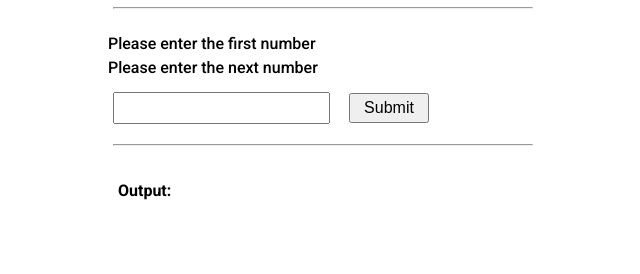
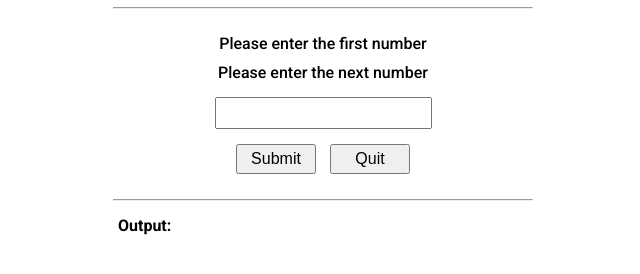
Before and after one commit to toddteis/number-program-challenge, a plain HTML site: page index.html in a window 1280 px wide. Shown: the part 390-664 px from the top of the page, without its empty margins (317-957 px from the left). Drawn offline with Linux system fonts and the light colour scheme.

Commit message:
Styled Number-In Section.

```diff
--- a/index.html
+++ b/index.html
@@ -15,7 +15,7 @@
         <section class="timer" id="timer">
             <div class="set-interval" id="set-interval">
                 <h3 class="timer-heading" id="timer-heading">Enter an interval in seconds</h3>
-                <input type="text" class="timer-text-input" id="timer-text-input">
+                <input type="number" class="timer-text-input" id="timer-text-input">
                 <button type="submit" class="btn-timer-submit" id="btn-timer-submit">Submit</button>
             </div>
             <div class="display-timer-wrapper" id="display-timer-wrapper">
@@ -30,12 +30,15 @@
         <section class="number-in" id="number-in">
             <p>Please enter the first number</p>
             <p>Please enter the next number</p>
-            <input type="text" class="number-in-input" id="number-in-input">
-            <button class="number-in-input" id="number-in-input">Submit</button>
-            <hr>
+            <input type="number" class="number-in-input" id="number-in-input">
+            <div>
+                <button class="number-in-input" id="number-in-input">Submit</button>
+                <button class="number-in-quit" id="number-in-quit">Quit</button>
+            </div>
         </section>
         <section class="display" id="display">
             <div class="display-output" id="display-output">
+                <hr>
                 <h4>Output:</h4>
                 <p></p>
             </div>
--- a/styles.css
+++ b/styles.css
@@ -62,6 +62,7 @@ input {
     height: 2rem;
     padding: 3px;
     font-size: 1rem;
+    text-align: right;
 }
 
 .timer {
@@ -90,3 +91,10 @@ input {
     border: 1px solid black;
     border-radius: 50px;
 }
+
+.number-in {
+    display: flex;
+    flex-direction: column;
+    justify-content: center;
+    align-items: center;
+}
```
